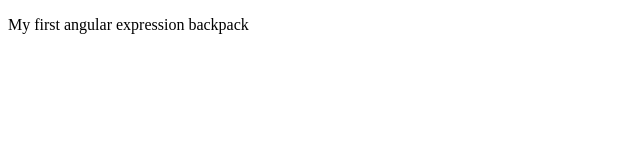
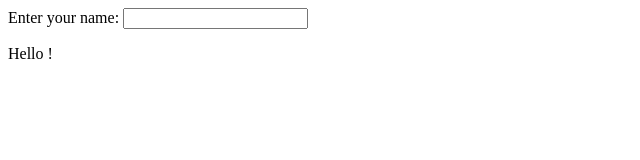
Before and after one commit to rocity/ngswift, a plain HTML site: page src/index.html in a window 1280 px wide. Shown: the whole page, without its empty margins (0-640 px from the left). Drawn offline with Linux system fonts and the light colour scheme.

Commit message:
Input box with ng

```diff
--- a/src/index.html
+++ b/src/index.html
@@ -5,6 +5,7 @@
     <script type="text/javascript" src="../lib/angular/angular.min.js"></script>
 </head>
 <body ng-app>
-    <p>My first angular expression {{ "back" + "pack" }}</p>
+    Enter your name: <input type="text" ng-model="name" />
+    <p>Hello {{ name }}!</p>
 </body>
 </html>
```
